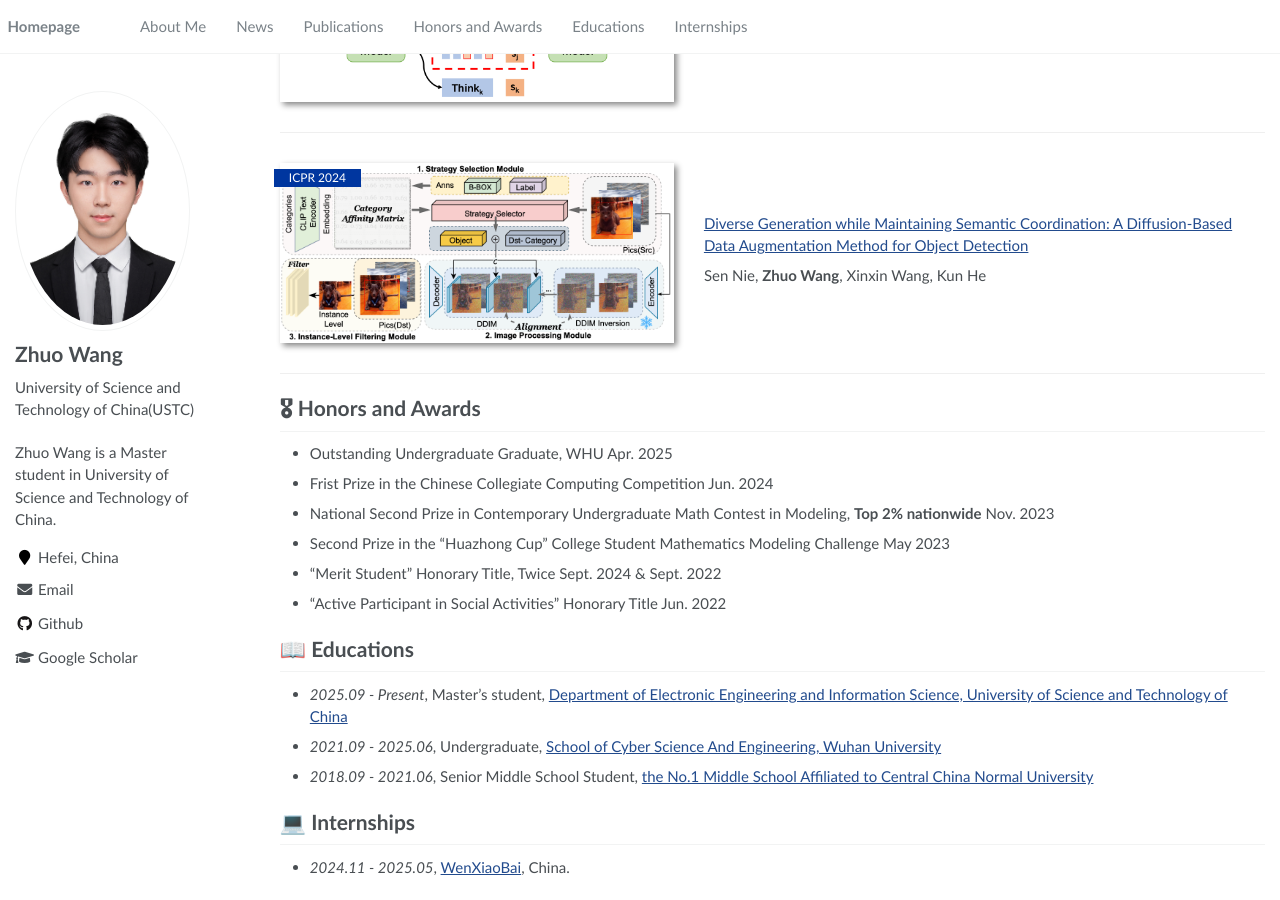
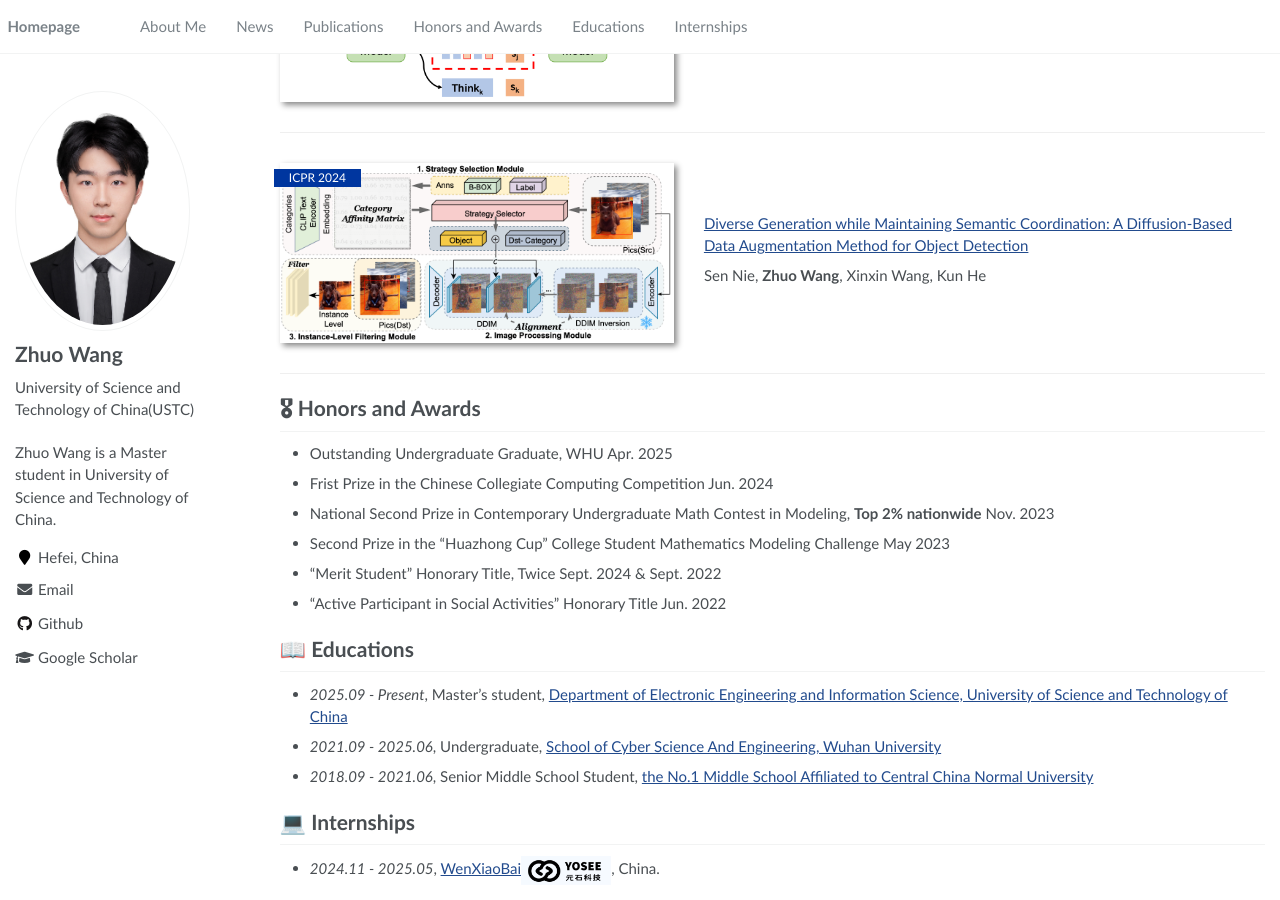
Before and after one commit to ZehyrW/ZehyrW.github.io, a Jekyll site: the page built from _pages/about.md, in a window 1280 px wide and 900 px high, scrolled down 647 px. Built offline with Jekyll 4.4.1, drawn with Linux system fonts in a browser that asks for light colours.

Commit message:
Add image to WenXiaoBai internship entry
Updated internship entry with an image.

```diff
--- a/_pages/about.md
+++ b/_pages/about.md
@@ -73,4 +73,4 @@ Sen Nie, **Zhuo Wang**, Xinxin Wang, Kun He
 - *2021.03*, Lorem ipsum dolor sit amet, consectetur adipiscing elit. Vivamus ornare aliquet ipsum, ac tempus justo dapibus sit amet.  \| [\[video\]](https://github.com/) -->
 
 # 💻 Internships
-- *2024.11 - 2025.05*, [WenXiaoBai](https://www.yosee.com), China.
+- *2024.11 - 2025.05*, [WenXiaoBai](https://www.yosee.com)<img src='images/yosee.png' style='width: 6em;'>, China.
```
